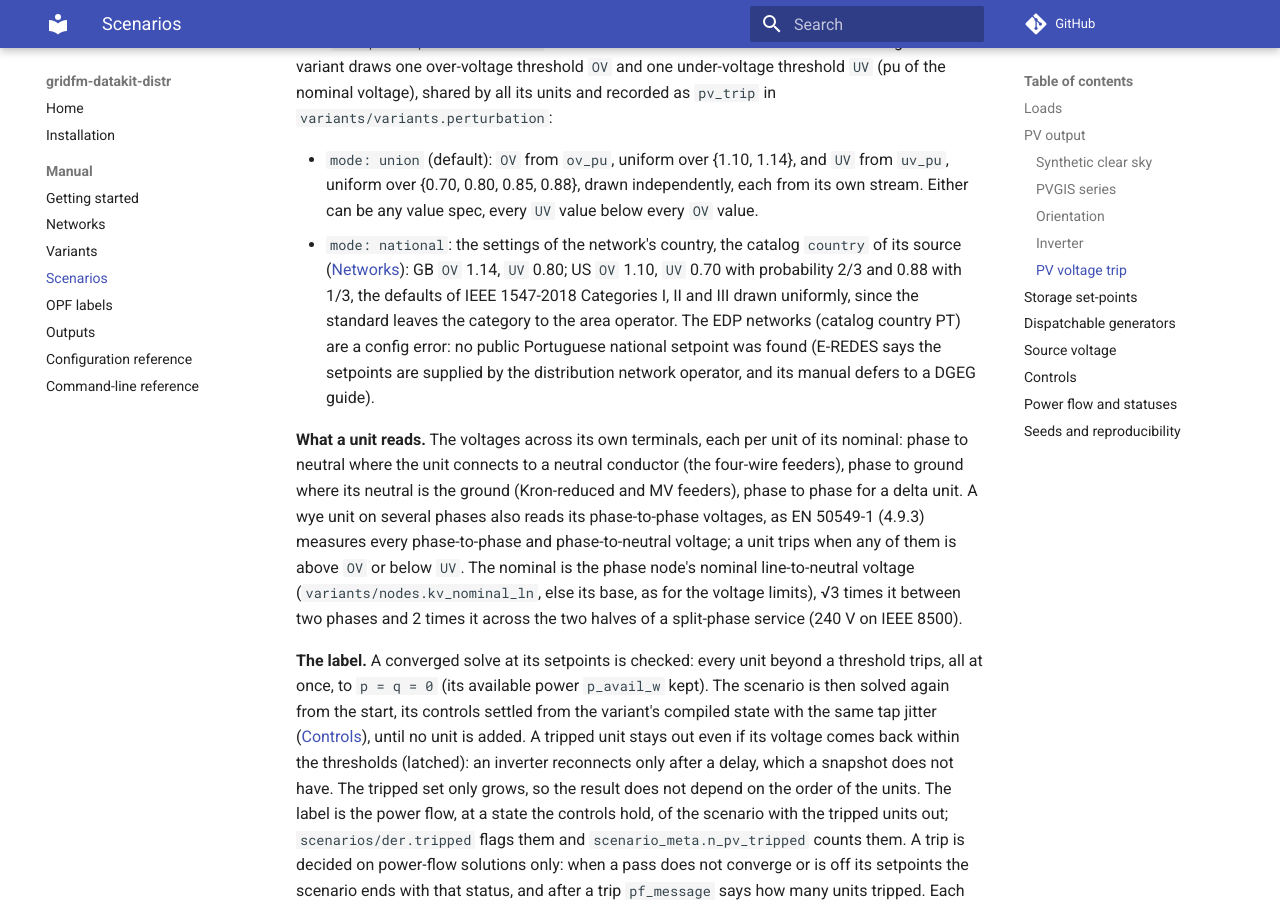
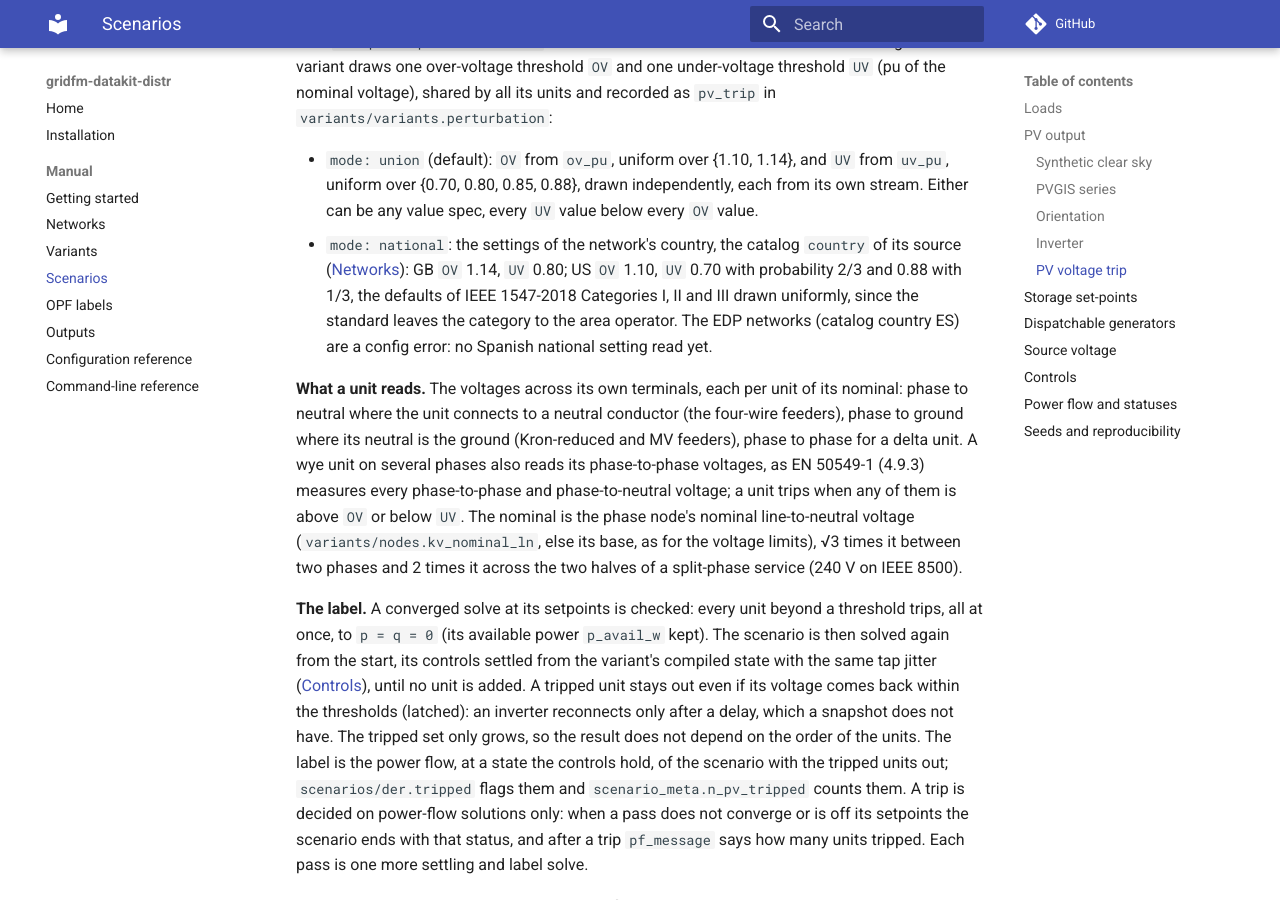
Before and after one commit to gridfm/gridfm-datakit-distr, an MkDocs documentation site: the page built from docs/manual/scenarios.md, in a window 1280 px wide and 900 px high, scrolled down 6311 px. Built offline with MkDocs 1.6.1 and Material for MkDocs 9.7.7, drawn with Linux system fonts in a browser that asks for light colours; comment, search, counter and statistics services are not loaded.

Commit message:
fix: label the EDP networks Spanish for the trip's national settings
The EDP data are E-REDES Spain's (EDP group), so the catalog country of the edp source is ES. National trip settings for Spain are not read yet: mode 'national' on these networks stays a config error, now worded so.

Signed-off-by: cardef <carmine.dellefemine@gmail.com>

```diff
--- a/docs/manual/scenarios.md
+++ b/docs/manual/scenarios.md
@@ -245,9 +245,7 @@ voltage), shared by all its units and recorded as `pv_trip` in `variants/variant
   ([Networks](networks.md#sources-and-the-cache)): GB `OV` 1.14, `UV` 0.80; US `OV` 1.10, `UV`
   0.70 with probability 2/3 and 0.88 with 1/3, the defaults of IEEE 1547-2018 Categories I, II
   and III drawn uniformly, since the standard leaves the category to the area operator. The EDP
-  networks (catalog country PT) are a config error: no public Portuguese national setpoint was
-  found (E-REDES says the setpoints are supplied by the distribution network operator, and its
-  manual defers to a DGEG guide).
+  networks (catalog country ES) are a config error: no Spanish national setting read yet.
 
 **What a unit reads.** The voltages across its own terminals, each per unit of its nominal: phase
 to neutral where the unit connects to a neutral conductor (the four-wire feeders), phase to ground
```
Also changed, not shown: docs/manual/config.md (+1 -1 lines), docs/manual/networks.md (+1 -1 lines), 3 other files.
